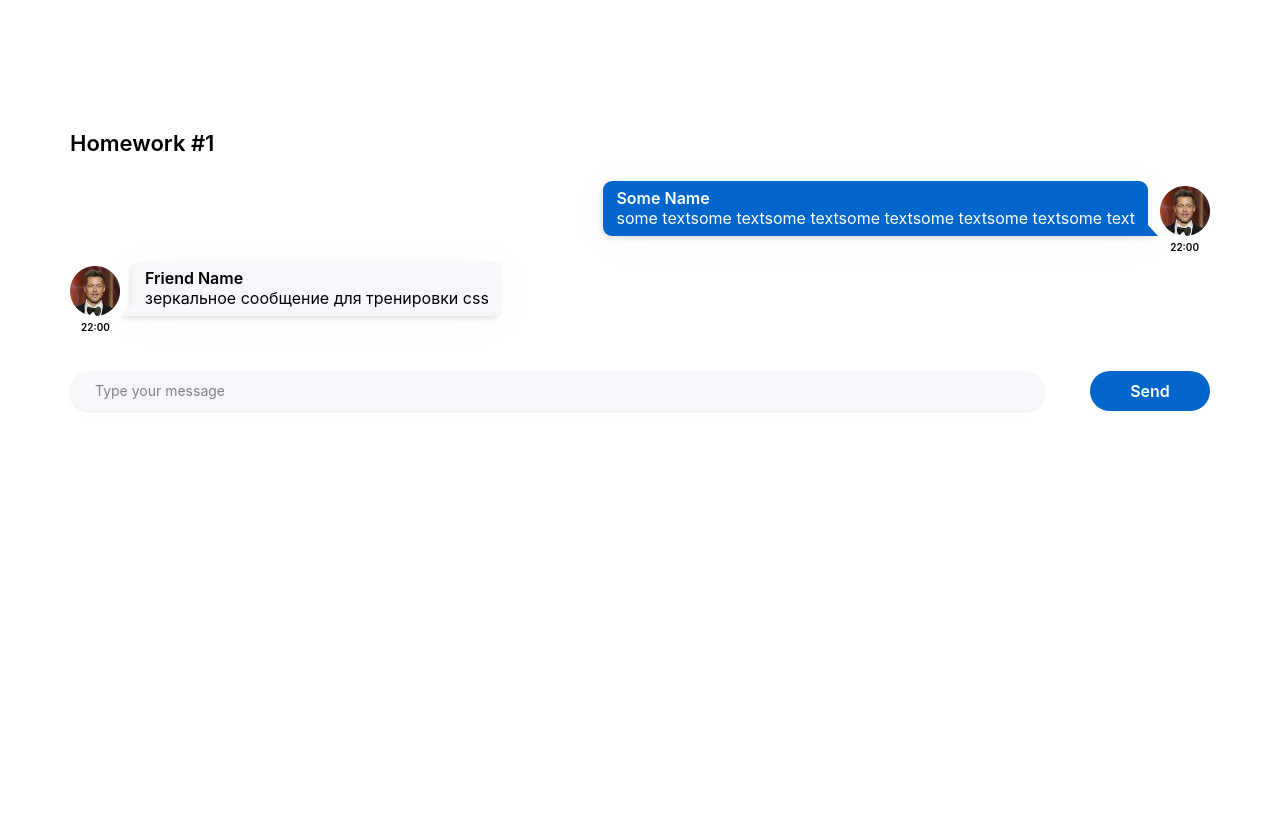
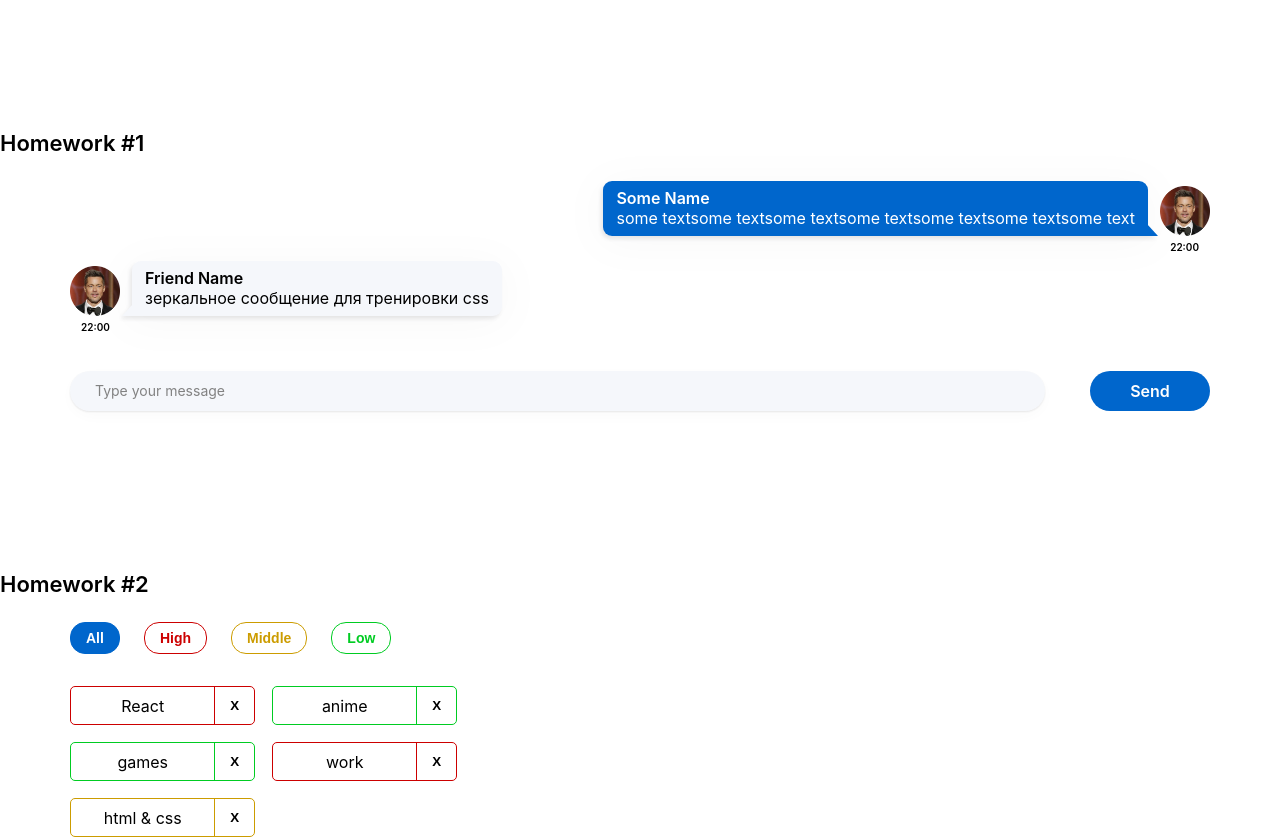
Before and after one commit to MarinaZapasnik/home-work-sprint2, a React (Create React App) app: page /#/pre-junior in a window 1280 px wide. Before the commit the page ends 800 px from the top, so only its background shows below. Built offline with nearby package versions, Linux system fonts and the light colour scheme.

Commit message:
HW2-sprint2

```diff
--- a/src/s1-main/App.module.css
+++ b/src/s1-main/App.module.css
@@ -2,6 +2,7 @@
     --header_height: 60px;
     background: #fff;
     display: flex;
+    flex-direction: column;
     justify-content: center;
 
 }
--- a/src/s1-main/App.tsx
+++ b/src/s1-main/App.tsx
@@ -1,13 +1,14 @@
 import React from 'react'
 import s from './App.module.css'
 import HW1 from '../s2-homeworks/hw01/HW1'
+import HW2 from '../s2-homeworks/hw02/HW2'
 
 function App() {
     return (
         <div className={s.App}>
             <HW1/>
             {/*раскомментировать по ходу выполнения*/}
-            {/*<HW2/>*/}
+            <HW2/>
             {/*<HW3/>*/}
             {/*<HW4/>*/}
 
--- a/src/s2-homeworks/hw02/HW2.tsx
+++ b/src/s2-homeworks/hw02/HW2.tsx
@@ -17,16 +17,16 @@
 * */
 
 // types
-export type AffairPriorityType = any // need to fix any
+export type AffairPriorityType = 'all' | 'low' | 'middle' | 'high'
 export type AffairType = {
-    _id: any // need to fix any
-    name: any // need to fix any
+    _id: number
+    name: string
     priority: AffairPriorityType
 }
 export type FilterType = 'all' | AffairPriorityType
 
 // constants
-const defaultAffairs: any = [ // need to fix any
+const defaultAffairs: AffairType[] = [
     {_id: 1, name: 'React', priority: 'high'}, // студенты могут изменить содержимое name и количество элементов в массиве, ...priority не менять!
     {_id: 2, name: 'anime', priority: 'low'},
     {_id: 3, name: 'games', priority: 'low'},
@@ -35,23 +35,27 @@
 ]
 
 // pure helper functions
-export const filterAffairs = (affairs: any, filter: any): any => { // need to fix any
+export const filterAffairs = (affairs: AffairType[], filter: FilterType): AffairType[] => {
+    return (filter === 'all'
+        ? affairs
+        : affairs.filter(af => af.priority === filter)
+    )
+    }
 
 
-    return affairs // need to fix
-}
-export const deleteAffair = (affairs: any, _id: any): any => { // need to fix any
+export const deleteAffair = (affairs: AffairType[], _id: number):  AffairType[] => {
+    return affairs.filter(affair => affair._id !== _id)
 
-    return affairs // need to fix
 }
 
 function HW2() {
-    const [affairs, setAffairs] = useState<any>(defaultAffairs) // need to fix any
+    const [affairs, setAffairs] = useState<AffairType[]>(defaultAffairs)
     const [filter, setFilter] = useState<FilterType>('all')
 
     const filteredAffairs = filterAffairs(affairs, filter)
-    const deleteAffairCallback = (_id: any) => { // need to fix any
-        // need to fix
+    const deleteAffairCallback = (_id: number) => {
+        const updatedAffairs = deleteAffair(affairs, _id)
+        setAffairs(updatedAffairs)
     }
 
     return (
--- a/src/s2-homeworks/hw02/affairs/Affairs.tsx
+++ b/src/s2-homeworks/hw02/affairs/Affairs.tsx
@@ -5,23 +5,23 @@
 
 type AffairsPropsType = {
     data: any // need to fix any
-    setFilter: any
-    deleteAffairCallback: any
+    setFilter: (filter: FilterType) => void
+    deleteAffairCallback: (id: number) => void
     filter: FilterType
 }
 
 function Affairs(props: AffairsPropsType) {
     const setAll = () => {
-        // need to fix
+        props.setFilter('all')
     }
     const setHigh = () => {
-        // need to fix
+        props.setFilter('high')
     }
     const setMiddle = () => {
-        // need to fix
+        props.setFilter('middle')
     }
     const setLow = () => {
-        // need to fix
+        props.setFilter('low')
     }
 
     const cnAll = s.button + ' ' + s.all + (props.filter === 'all' ? ' ' + s.active : '')
--- a/src/s2-homeworks/hw02/affairs/affair/Affair.tsx
+++ b/src/s2-homeworks/hw02/affairs/affair/Affair.tsx
@@ -1,4 +1,4 @@
-import React from 'react'
+import React, { useState } from 'react'
 import { AffairType } from '../../HW2'
 import s from './Affair.module.css'
 import s2 from '../Affairs.module.css'
@@ -6,12 +6,15 @@
 type AffairPropsType = {
     // key не нужно типизировать
     affair: AffairType
-    deleteAffairCallback: any // need to fix any
+    deleteAffairCallback: (id: number) => void
 }
 
 function Affair(props: AffairPropsType) {
+
+
+
     const deleteCallback = () => {
-        // need to fix
+       props.deleteAffairCallback(props.affair._id)
     }
 
     const nameClass = s.name + ' ' + s2[props.affair.priority]
@@ -25,7 +28,7 @@
         >
             <div id={'hw2-name-' + props.affair._id} className={nameClass}>
                 {/*создаёт студент*/}
-
+                {props.affair.name}
                 {/**/}
             </div>
             <div id={'hw2-priority-' + props.affair._id} hidden>
@@ -36,6 +39,7 @@
                 id={'hw2-button-delete-' + props.affair._id}
                 className={buttonClass}
                 // need to fix
+                onClick={deleteCallback}
 
             >
                 {/*текст кнопки могут изменить студенты*/}
```
